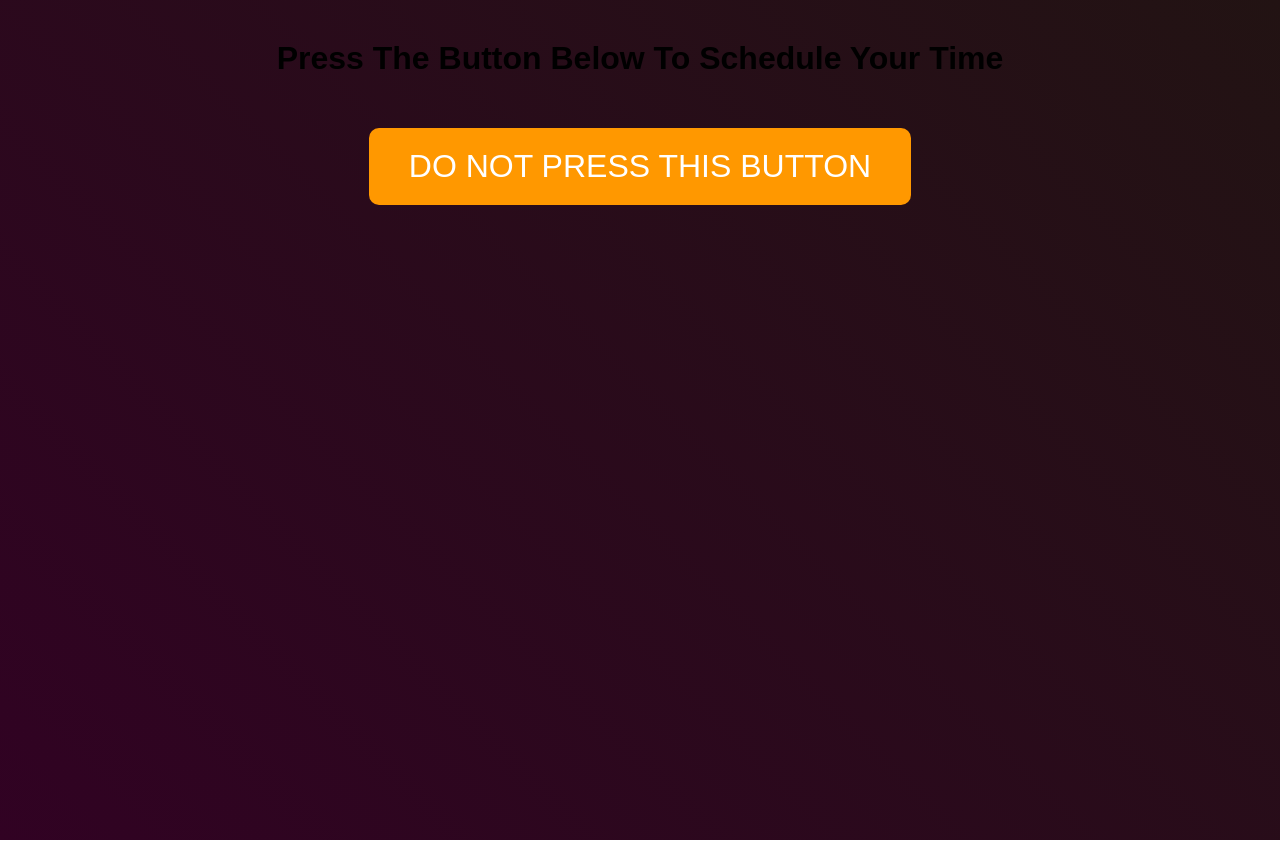
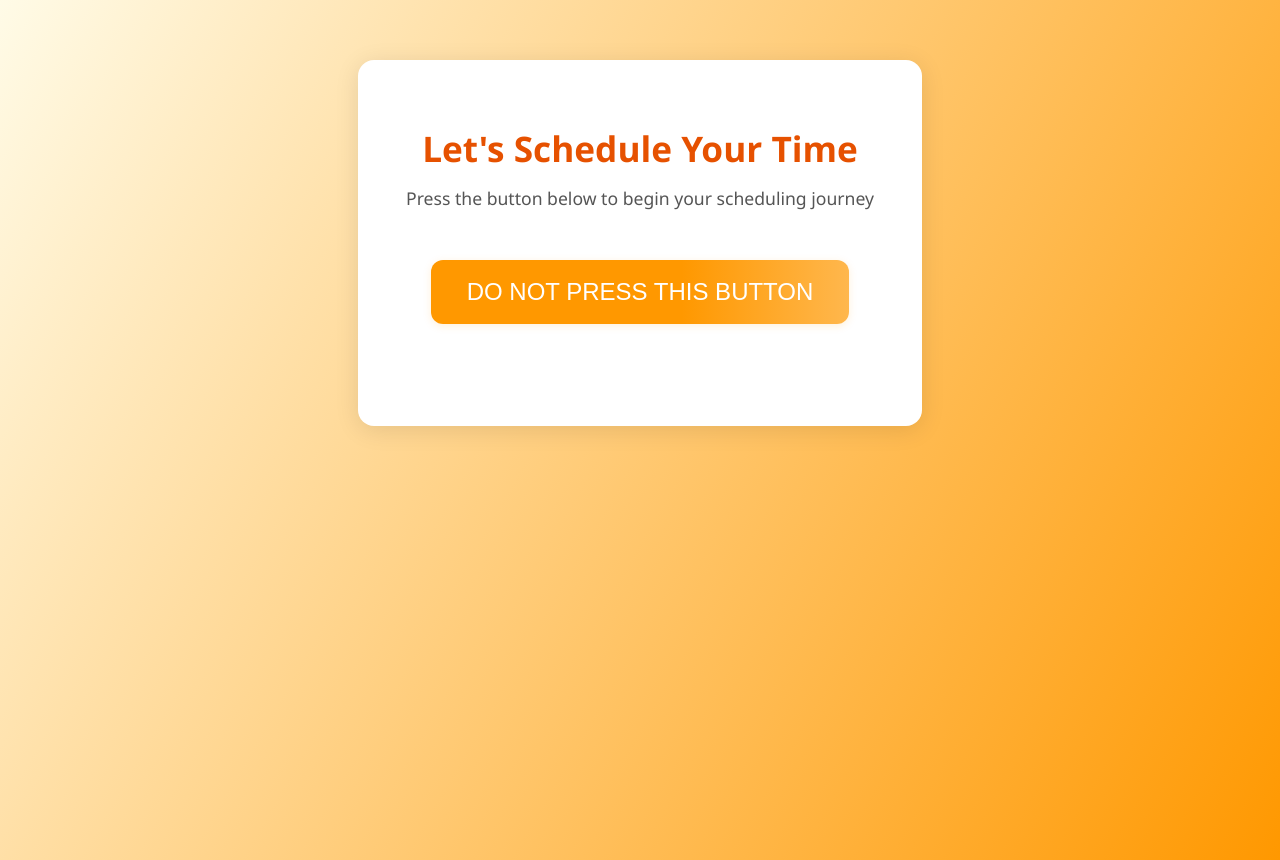
Before and after one commit to o0Joyal0o/useless, a plain HTML site: page useless.html in a window 1280 px wide. Drawn offline with Linux system fonts and the light colour scheme.

Commit message:
first page update

```diff
--- a/useless.html
+++ b/useless.html
@@ -4,46 +4,66 @@
     <title>DO NOT PRESS THE BUTTON</title>
     <style>
         body {
-            background: linear-gradient(45deg, #310223, #221313 100%);
-            text-align: center;
-            font-family: Arial, sans-serif;
+            background: linear-gradient(120deg, #fffbe7 0%, #ff9800 100%);
             min-height: 100vh;
             margin: 0;
-            padding: 20px;
-            transition: background 0.3s;
+            font-family: 'Segoe UI', Arial, sans-serif;
+        }
+        .container {
+            max-width: 500px;
+            margin: 60px auto;
+            background: #fff;
+            border-radius: 16px;
+            box-shadow: 0 4px 24px rgba(0,0,0,0.10);
+            padding: 40px 32px 32px 32px;
+            text-align: center;
         }
         h1 {
-            color: #000;
-            margin-top: 20px;
+            color: #e65100;
+            margin-bottom: 10px;
+            font-size: 2.2em;
+            font-weight: 700;
+        }
+        .subtitle {
+            color: #555;
+            font-size: 1.1em;
+            margin-bottom: 30px;
+            font-weight: 400;
         }
         .big-button {
-            font-size: 2em;
-            padding: 20px 40px;
-            margin-top: 30px;
-            background: #ff9800;
+            font-size: 1.5em;
+            padding: 18px 36px;
+            margin-top: 20px;
+            background: linear-gradient(90deg, #ff9800 60%, #ffb74d 100%);
             color: #fff;
             border: none;
-            border-radius: 10px;
+            border-radius: 12px;
             cursor: pointer;
-            transition: all 0.2s;
-            position: relative; /* For moving effect */
+            box-shadow: 0 2px 8px rgba(255,152,0,0.15);
+            transition: background 0.2s, transform 0.2s;
+            position: relative;
         }
         .big-button:hover {
-            background: #e65100;
+            background: linear-gradient(90deg, #e65100 60%, #ff9800 100%);
+            transform: scale(1.05);
         }
         #message {
-            margin-top: 20px;
-            font-size: 1.5em;
-            color: #fff;
+            margin-top: 28px;
+            font-size: 1.3em;
+            color: #e65100;
             min-height: 2em;
+            font-weight: 500;
+            letter-spacing: 0.5px;
         }
     </style>
 </head>
 <body>
-    <h1>Press The Button Below To Schedule Your Time</h1>
-    <button class="big-button" id="runaway-btn">DO NOT PRESS THIS BUTTON</button>
-    <div id="message"></div>
-
+    <div class="container">
+        <h1>Let's Schedule Your Time</h1>
+        <h2 class="subtitle">Press the button below to begin your scheduling journey</h2>
+        <button class="big-button" id="runaway-btn">DO NOT PRESS THIS BUTTON</button>
+        <div id="message"></div>
+    </div>
     <script>
         const btn = document.getElementById('runaway-btn');
         const msgDiv = document.getElementById('message');
```
Also changed, not shown: human verification/hum_ver.html (+10 -2 lines).
